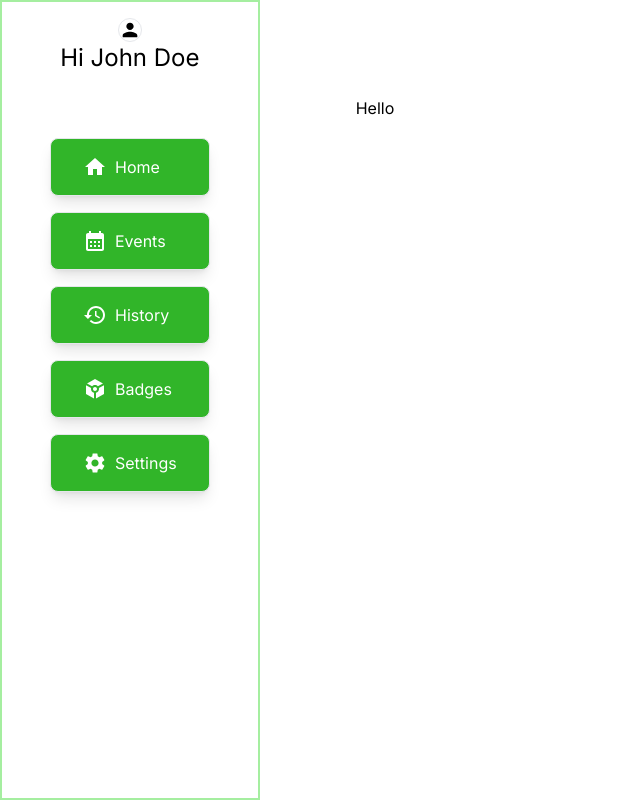
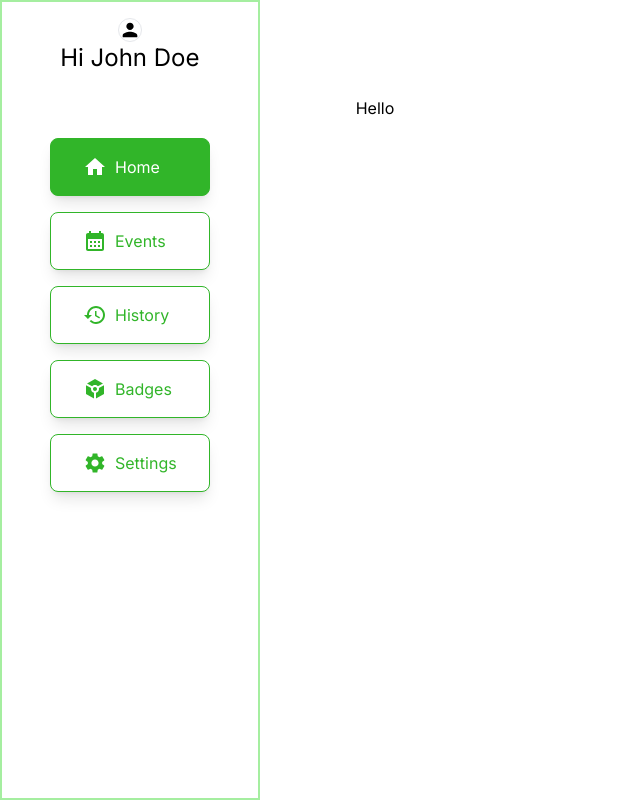
Before and after one commit to TriveTribe/TriveTribe, a Next.js app: page / in a window 1280 px wide. Shown: the whole page, without its empty margins (0-640 px from the left). Built offline with nearby package versions, Linux system fonts and the light colour scheme.

Commit message:
Update sidebar

```diff
--- a/src/components/sidebarComponents/SidebarButtonComponent.tsx
+++ b/src/components/sidebarComponents/SidebarButtonComponent.tsx
@@ -1,26 +1,30 @@
+"use client";
 import React from "react";
-import { useRouter } from "next/navigation";
 import Link from "next/link";
+import { usePathname } from "next/navigation";
 
 type Props = {
   name: string;
   icon: React.ReactNode;
-  url: string
+  url: string;
 };
 
 const SidebarButtonComponent = ({ name, icon, url }: Props) => {
-
-  const handleClick = () => {
-    console.log("button clicked");
-  };
+  const pathname = usePathname();
 
   return (
     <Link
-      className="flex bg-[#31B529] border px-8 py-4 rounded-lg shadow-lg space-x-2 cursor-pointer"
+      className={`flex border border-[#31B529] px-8 py-4 rounded-lg shadow-lg space-x-2 cursor-pointer hover:opacity-90 transition-all hover:shadow-xl
+        ${pathname.includes(name.toLowerCase()) ||
+          (pathname === "/" && name === "Home")
+            ? "text-white bg-[#31B529]"
+            : "bg-white text-[#31B529]"
+        }
+      `}
       href={url}
     >
       {icon}
-      <p className="text-white">{name}</p>
+      <p>{name}</p>
     </Link>
   );
 };
--- a/src/components/sidebarComponents/SidebarComponent.tsx
+++ b/src/components/sidebarComponents/SidebarComponent.tsx
@@ -14,27 +14,27 @@ const DEFAULT_NAME = "John Doe";
 const buttons = [
   {
     name: "Home",
-    icon: <HomeIcon className="text-white"/>,
+    icon: <HomeIcon/>,
     url: "/"
   },
   {
     name: "Events",
-    icon: <CalendarMonthIcon className="text-white"/>,
+    icon: <CalendarMonthIcon/>,
     url: "/events"
   },
   {
     name: "History",
-    icon: <HistoryIcon className="text-white"/>,
+    icon: <HistoryIcon/>,
     url: "/history"
   },
   {
     name: "Badges",
-    icon: <TokenIcon className="text-white"/>,
+    icon: <TokenIcon/>,
     url: "/badges"
   },
   {
     name: "Settings",
-    icon: <SettingsIcon className="text-white"/>,
+    icon: <SettingsIcon/>,
     url: "/settings"
   },
 ];
```
